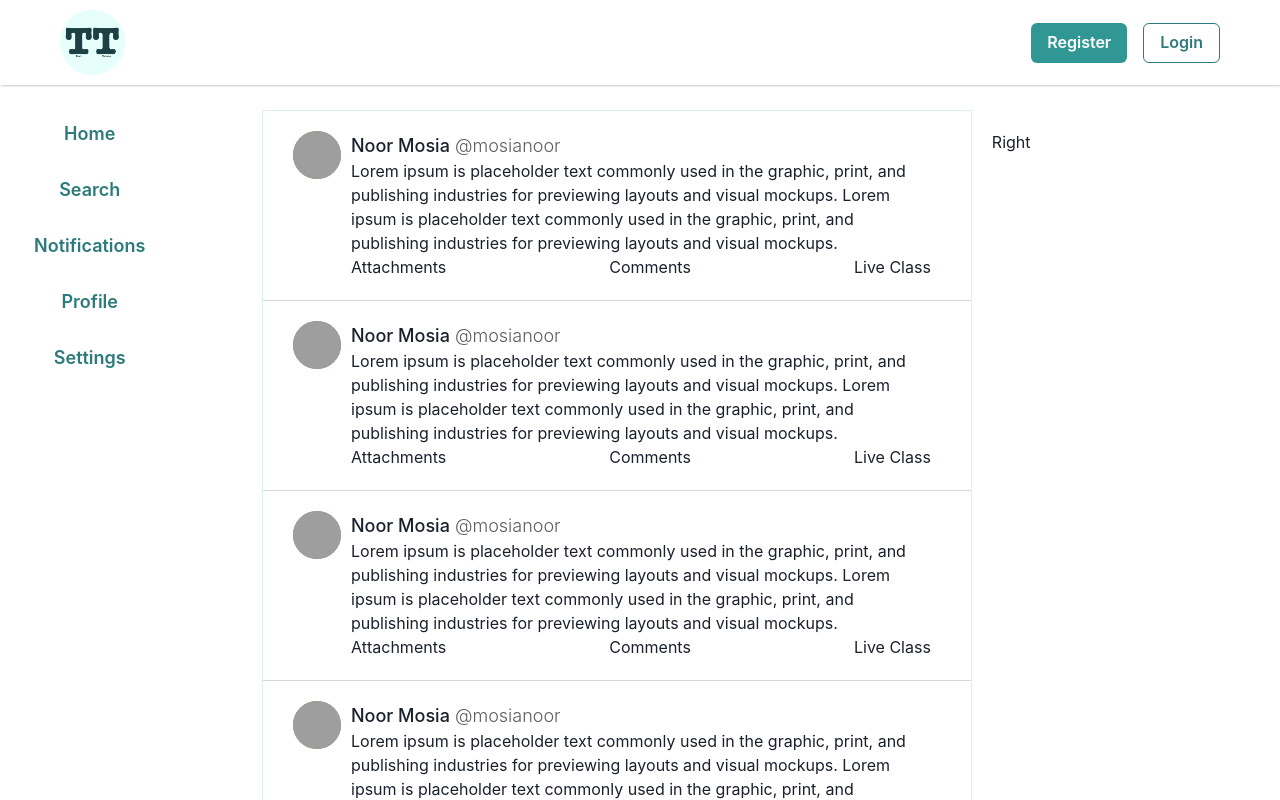
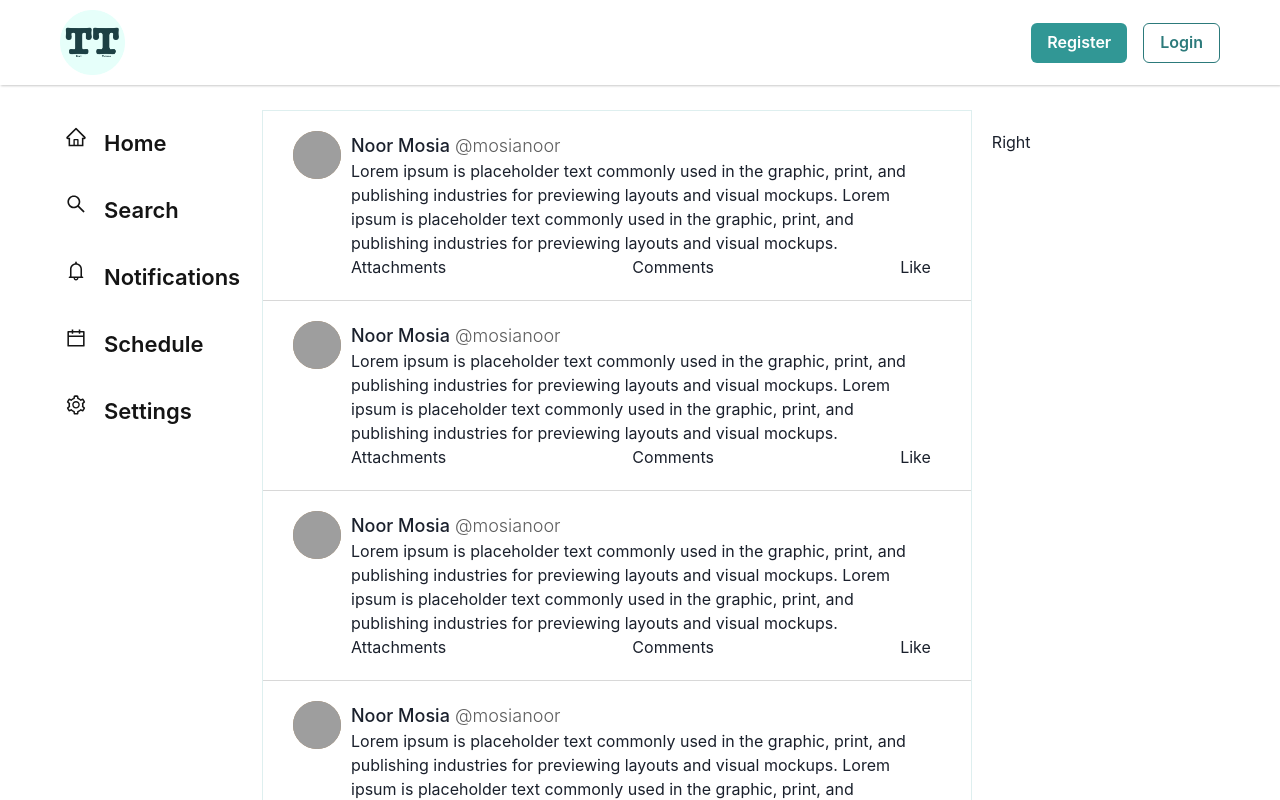
Before and after one commit to NoorMosia/tealtutors, a React (Create React App) app: page / in a window 1280 px wide. Shown: the top 800 px of the page. Built offline with nearby package versions, Linux system fonts and the light colour scheme; grey boxes are pictures that could not be loaded.

Commit message:
added icons to navigation

```diff
--- a/package.json
+++ b/package.json
@@ -12,6 +12,7 @@
     "framer-motion": "^4.1.17",
     "react": "^17.0.2",
     "react-dom": "^17.0.2",
+    "react-icons": "^4.2.0",
     "react-scripts": "4.0.3",
     "web-vitals": "^1.1.2"
   },
--- a/src/components/Left/Left.js
+++ b/src/components/Left/Left.js
@@ -1,29 +1,58 @@
 import React from "react";
+import {
+    AiOutlineHome,
+    AiOutlineSearch,
+    AiOutlineBell,
+    AiOutlineCalendar,
+    AiOutlineSetting
+} from "react-icons/ai";
+import { Icon } from "@chakra-ui/react"
 
 import * as Styles from "./Left.module.css";
-import { Button, VStack } from "@chakra-ui/react";
-
 
 const Left = () => {
     return (
         <div className={Styles.Left}>
-            <VStack spacing={2} align="stretch">
-                <Button className={Button} align="left" size="lg" colorScheme="teal" variant="ghost">
+            <div className={Styles.Link}>
+                <div className={Styles.Icon}>
+                    <Icon as={AiOutlineHome} />
+                </div>
+                <div className={Styles.Title}>
                     Home
-                </Button>
-                <Button size="lg" colorScheme="teal" variant="ghost">
+                </div>
+            </div>
+            <div className={Styles.Link}>
+                <div className={Styles.Icon}>
+                    <Icon as={AiOutlineSearch} />
+                </div>
+                <div className={Styles.Title}>
                     Search
-                </Button>
-                <Button size="lg" colorScheme="teal" variant="ghost">
+                </div>
+            </div>
+            <div className={Styles.Link}>
+                <div className={Styles.Icon}>
+                    <Icon as={AiOutlineBell} />
+                </div>
+                <div className={Styles.Title}>
                     Notifications
-                </Button>
-                <Button size="lg" colorScheme="teal" variant="ghost">
-                    Profile
-                </Button>
-                <Button size="lg" colorScheme="teal" variant="ghost">
+                </div>
+            </div>
+            <div className={Styles.Link}>
+                <div className={Styles.Icon}>
+                    <Icon as={AiOutlineCalendar} />
+                </div>
+                <div className={Styles.Title}>
+                    Schedule
+                </div>
+            </div>
+            <div className={Styles.Link}>
+                <div className={Styles.Icon}>
+                    <Icon as={AiOutlineSetting} />
+                </div>
+                <div className={Styles.Title}>
                     Settings
-                </Button>
-            </VStack>
+                </div>
+            </div>
         </div >
 
     );
--- a/src/components/Left/Left.module.css
+++ b/src/components/Left/Left.module.css
@@ -5,6 +5,28 @@
     position: fixed;
 }
 
-.Button {
-    text-align: center;
+.Link {
+    font-size: 22px;
+    width: 250px;
+    font-weight: 600;
+    border-radius: 2px;
+    cursor: pointer;
+    color: rgb(20, 20, 20);
+    margin: 5px;
+    padding: 5px 40px;
+    transition: .2s all;
+    display: flex;
 }
+
+.Link:hover {
+    background: #E6FFFA;
+    color: #285E61;
+}
+
+.Icon {
+    margin: 4px 10px;
+}
+
+.Title {
+    margin: 7px;
+}
--- a/src/components/Post/Post.js
+++ b/src/components/Post/Post.js
@@ -25,9 +25,15 @@ const Post = () => {
                     </Text>
 
                     <div className={Styles.PostExtras}>
-                        <div className={Styles.icon}>Attachments</div>
-                        <div className={Styles.icon}>Comments</div>
-                        <div className={Styles.icon}>Live Class</div>
+                        <div className={Styles.icon}>
+                            Attachments
+                        </div>
+                        <div className={Styles.icon}>
+                            Comments
+                        </div>
+                        <div className={Styles.icon}>
+                            Like
+                        </div>
                     </div>
                 </div>
             </div>
```
Also changed, not shown: 1 other file (tests, documents, lock files or other folders).
